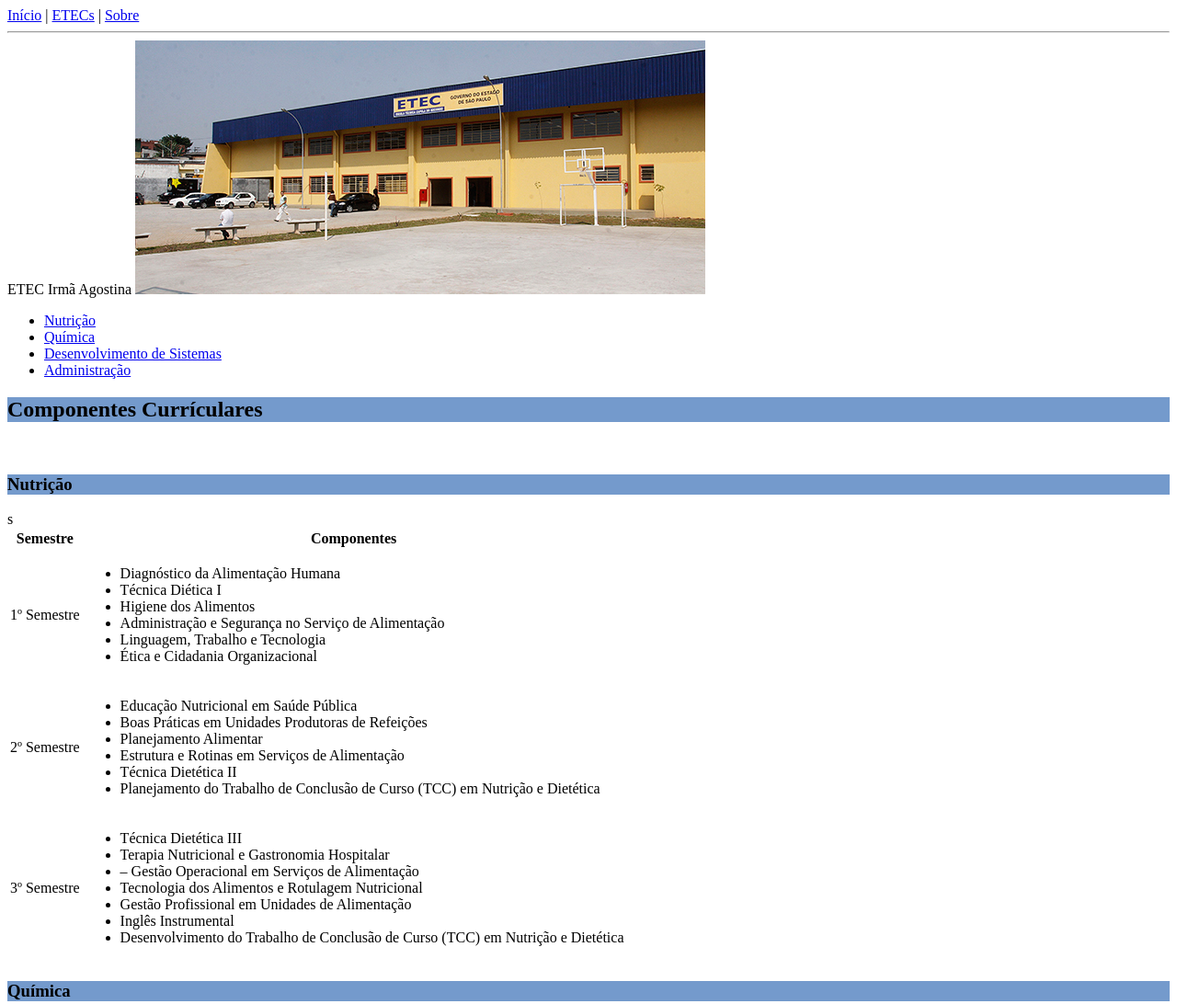
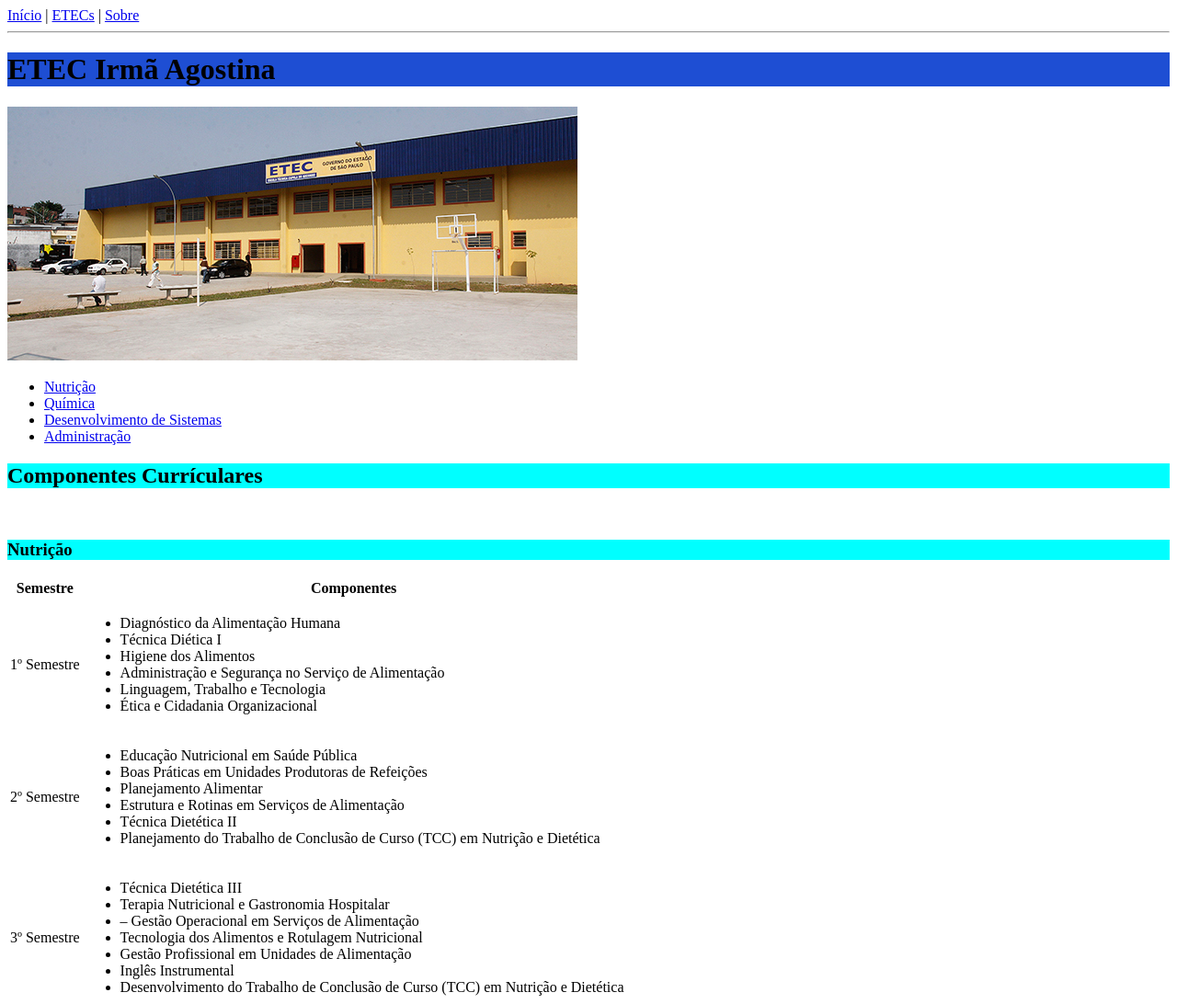
Before and after one commit to Simpp1e/etec_site, a plain HTML site: page etecia.html in a window 1280 px wide. Shown: the top 1092 px of the page at 92% size. Drawn offline with Linux system fonts and the light colour scheme.

Commit message:
css_externo

```diff
--- /dev/null
+++ b/css/estilo.css
@@ -0,0 +1,3 @@
+h1 {
+    background-color: rgba(88, 134, 194, 0.829);
+}
--- /dev/null
+++ b/css/style.css
@@ -0,0 +1,7 @@
+h1, h2, h3, h4 {
+    background-color: rgb(30, 78, 211);
+}
+
+h2, h3, h4 {
+    background-color: aqua;
+}
--- a/etecia.html
+++ b/etecia.html
@@ -3,13 +3,9 @@
 <head>
 	<meta charset="UTF-8">
 	<title>ETECIA</title>
-	<style>
-		h1, h2, h3, h4 {
-			background-color: rgba(88, 134, 194, 0.829);
-		}
 
+	<link rel="stylesheet" href="css/style.css">
 
-	</style>
 </head>
 <body>
 		<span>
@@ -18,7 +14,7 @@
 		<a href="sobre.html">Sobre</a>
 		<hr>
 	</span>
-<h1s>ETEC Irmã Agostina</h1>
+<h1>ETEC Irmã Agostina</h1>
 <img src="img/etecia.jpg">
 	<ul>
 		<li><a href="#Nutri">Nutrição</a></li>
@@ -29,7 +25,7 @@
 	<h2>Componentes Currículares</h2>
 	<wbr>
 	<h3 id="Nutri">Nutrição</h3>
-	<table>s
+	<table>
 		<tr>
 			<th>Semestre</th>
 			<th>Componentes</th>
```
Also changed, not shown: estilo/estilo.css (deleted).
